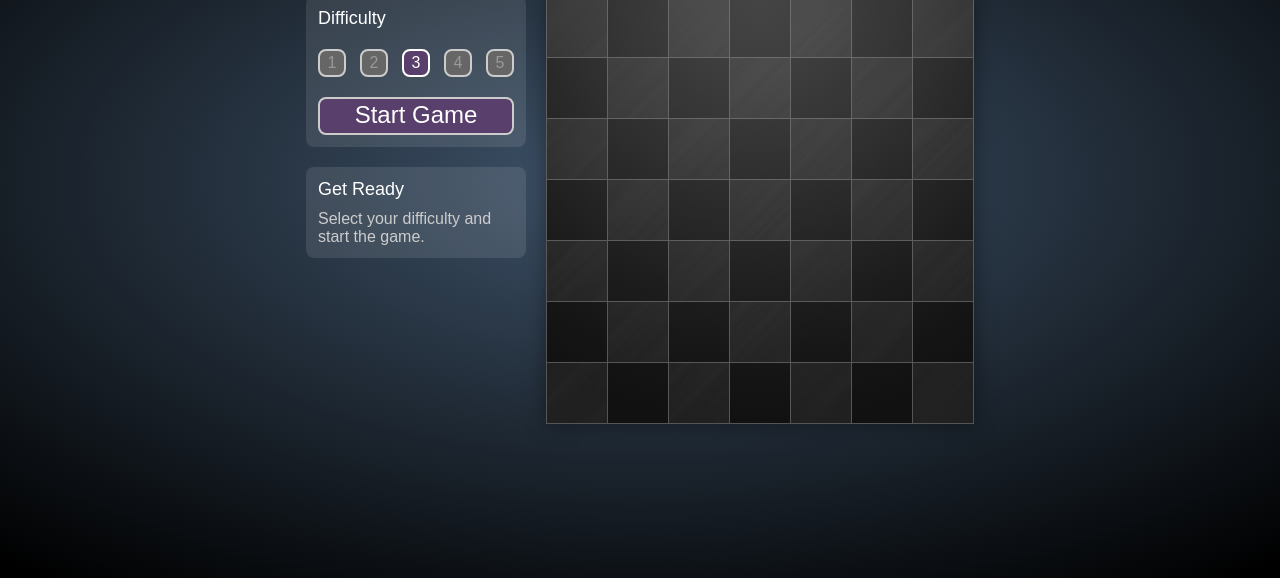
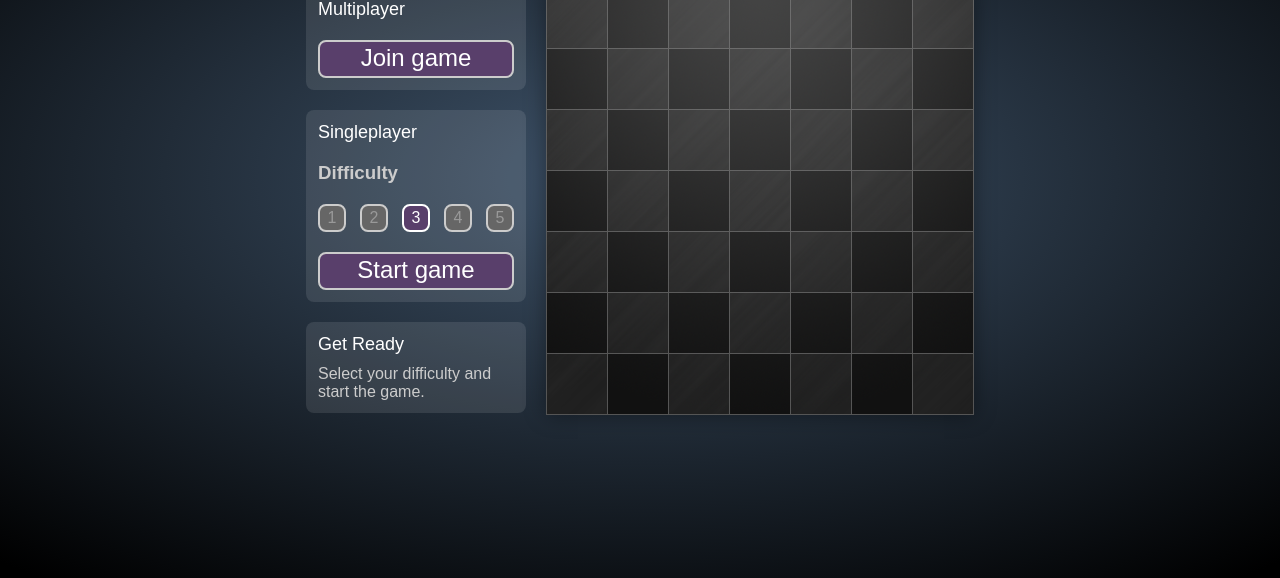
Before and after one commit to isaacmsl/Connect-4-Game, a plain HTML site: page index.html in a window 1280 px wide. Shown: the part 222-800 px from the top of the page. Drawn offline with Linux system fonts and the light colour scheme; a web font is replaced by a local one.

Commit message:
Added initial functions on frontend

```diff
--- a/index.html
+++ b/index.html
@@ -16,7 +16,14 @@
       <div class="sidebar">
         <h1>Connect 4</h1>
         <div class="panel dif">
-          <h2>Difficulty</h2>
+          <h2>Multiplayer</h2>
+          <div class="start">
+            <button id="joinGameBtn">Join game</button>
+          </div>
+        </div>
+        <div class="panel dif">
+          <h2>Singleplayer</h2>
+          <h3>Difficulty</h3>
           <div class="dif-options">
             <div>
               <input id="dif1" type="radio" name="dif-options" value="1">
@@ -40,7 +47,7 @@
             </div>
           </div>
           <div class="start">
-            <button>Start Game</button>
+            <button id="startGameBtn">Start game</button>
           </div>
         </div>
         <div class="panel info">
--- a/scripts/index.js
+++ b/scripts/index.js
@@ -37,7 +37,8 @@ var currentGameState;
 
 // document ready
 $(function() {
-  $('.start button').on('click', startGame);
+  $('#startGameBtn').on('click', startGame);
+  $('#joinGameBtn').on('click', () => {});
   setBlurb('start');
   setOutlook();
 
```
